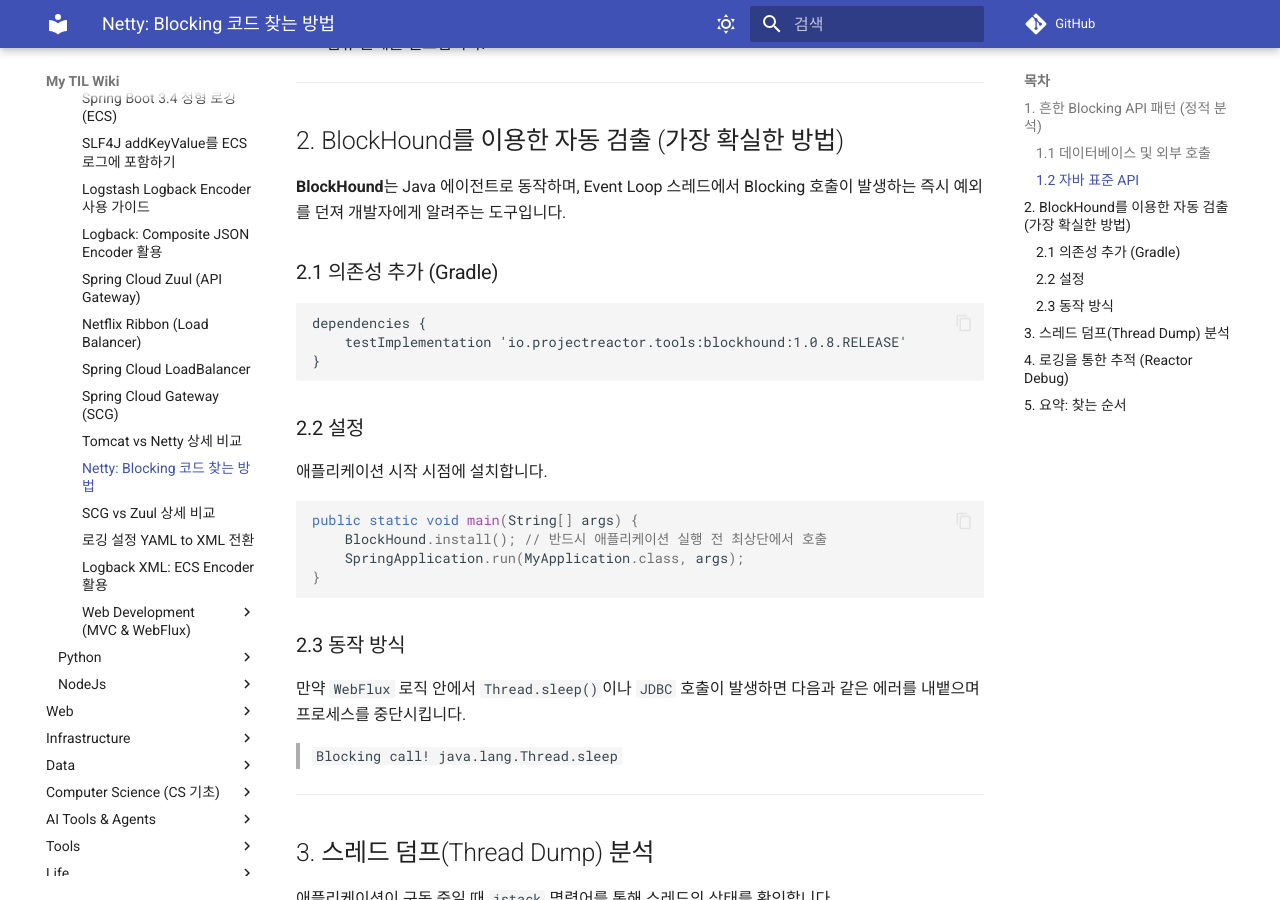
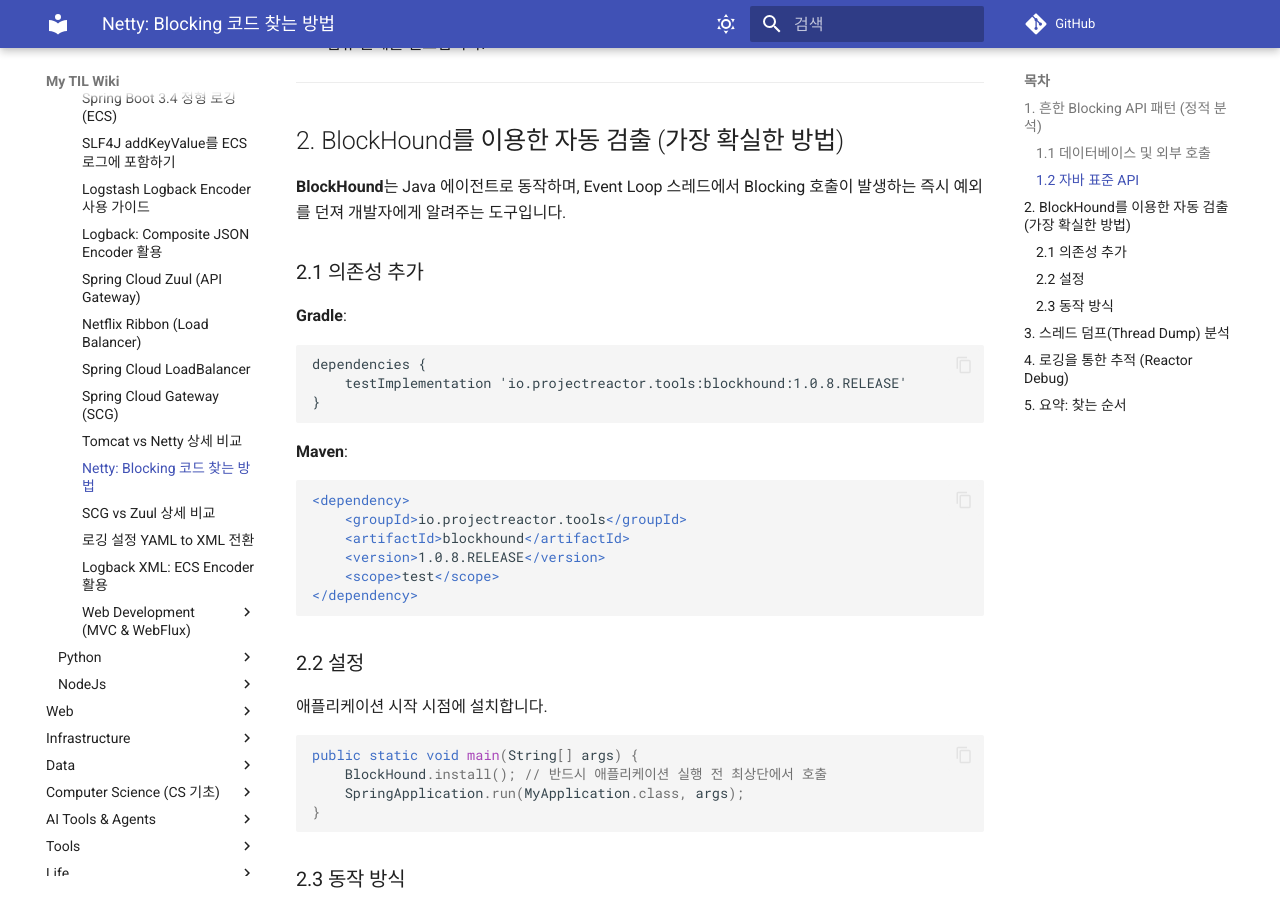
Before and after one commit to DevDooly/TIL, an MkDocs documentation site: the page built from docs/Language/Java/SpringBoot/Finding_Blocking_Operations.md, in a window 1280 px wide and 900 px high, scrolled down 810 px. Built offline with MkDocs 1.6.1 and Material for MkDocs 9.7.7, drawn with Linux system fonts in a browser that asks for light colours; comment, search, counter and statistics services are not loaded.

Commit message:
docs: BlockHound 설정 방법에 Maven 의존성 추가

````diff
--- a/docs/Language/Java/SpringBoot/Finding_Blocking_Operations.md
+++ b/docs/Language/Java/SpringBoot/Finding_Blocking_Operations.md
@@ -27,11 +27,23 @@
 
 **BlockHound**는 Java 에이전트로 동작하며, Event Loop 스레드에서 Blocking 호출이 발생하는 즉시 예외를 던져 개발자에게 알려주는 도구입니다.
 
-### 2.1 의존성 추가 (Gradle)
+### 2.1 의존성 추가
+
+**Gradle**:
 ```gradle
 dependencies {
     testImplementation 'io.projectreactor.tools:blockhound:1.0.8.RELEASE'
 }
+```
+
+**Maven**:
+```xml
+<dependency>
+    <groupId>io.projectreactor.tools</groupId>
+    <artifactId>blockhound</artifactId>
+    <version>1.0.8.RELEASE</version>
+    <scope>test</scope>
+</dependency>
 ```
 
 ### 2.2 설정
````
Also changed, not shown: README.md (+1 -1 lines), docs/Recent_Changes.md (+1 -1 lines).
